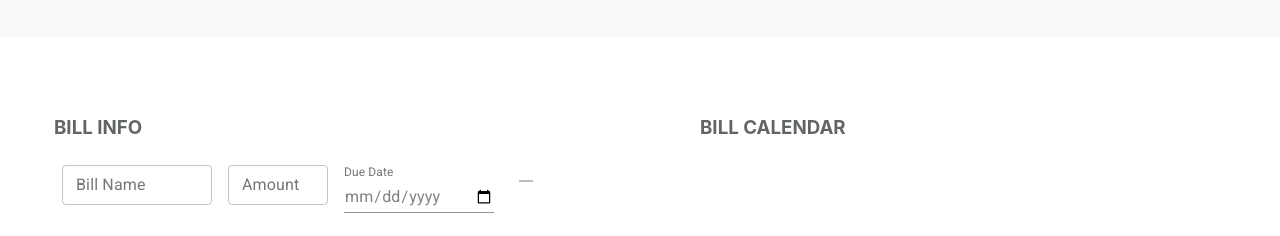
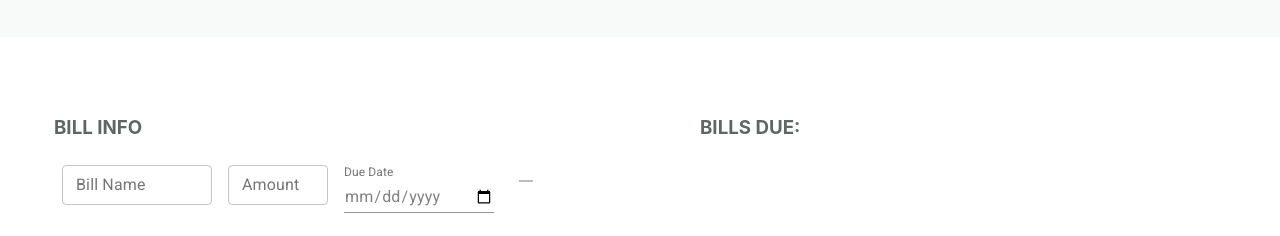
Before and after one commit to MartinZugs/Expense-Tracker, a React (Create React App) app in the folder my-app/: page /bills in a window 1280 px wide. Shown: the part 175-411 px from the top of the page. Built offline with nearby package versions, Linux system fonts and the light colour scheme; no server answers; sample sign-in values are in the browser's storage.

Commit message:
renamed the billcalender component to billsdue.

```diff
--- a/my-app/src/components/BillCalendar.js
+++ /dev/null
@@ -1,11 +0,0 @@
-import "./billCalendar.css"
-
-const BillCalendar = () => {
-
-    return (
-        <div className="bill-calendar-container">
-            <h3>Bill Calendar</h3>
-        </div>
-    )
-}
-export default BillCalendar;
--- a/my-app/src/components/Bills.js
+++ b/my-app/src/components/Bills.js
@@ -1,7 +1,7 @@
 import SecondNav from "./SecondNav";
 import './bills.css';
 import Billinfo from "./Billinfo";
-import BillCalendar from "./BillCalendar";
+import BillsDue from "./BillsDue";
 
 
 const Bills = () => {
@@ -14,7 +14,7 @@ const Bills = () => {
                     <Billinfo />
                 </div>
                 <div className="column2">
-                    <BillCalendar/>
+                    <BillsDue/>
                 </div>
             </div>
         </div>
--- /dev/null
+++ b/my-app/src/components/BillsDue.js
@@ -0,0 +1,11 @@
+import "./billsDue.css"
+
+const BillsDue = () => {
+
+    return (
+        <div className="bill-calendar-container">
+            <h3>Bills Due:</h3>
+        </div>
+    )
+}
+export default BillsDue;
```
Also changed, not shown: my-app/src/components/billsDue.css (renamed from my-app/src/components/billCalendar.css).
